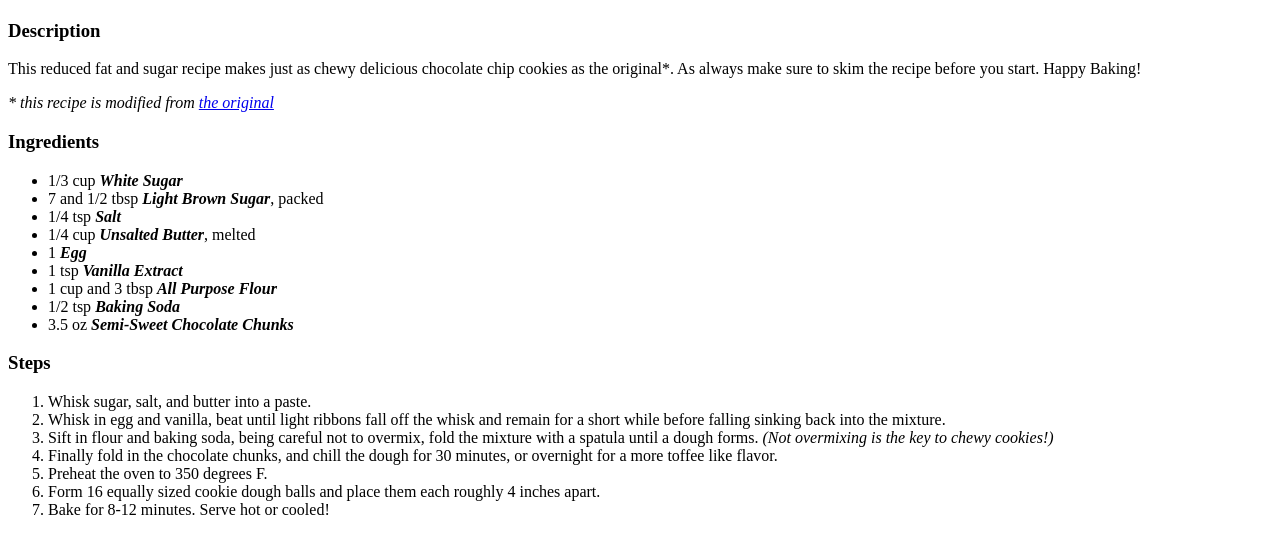
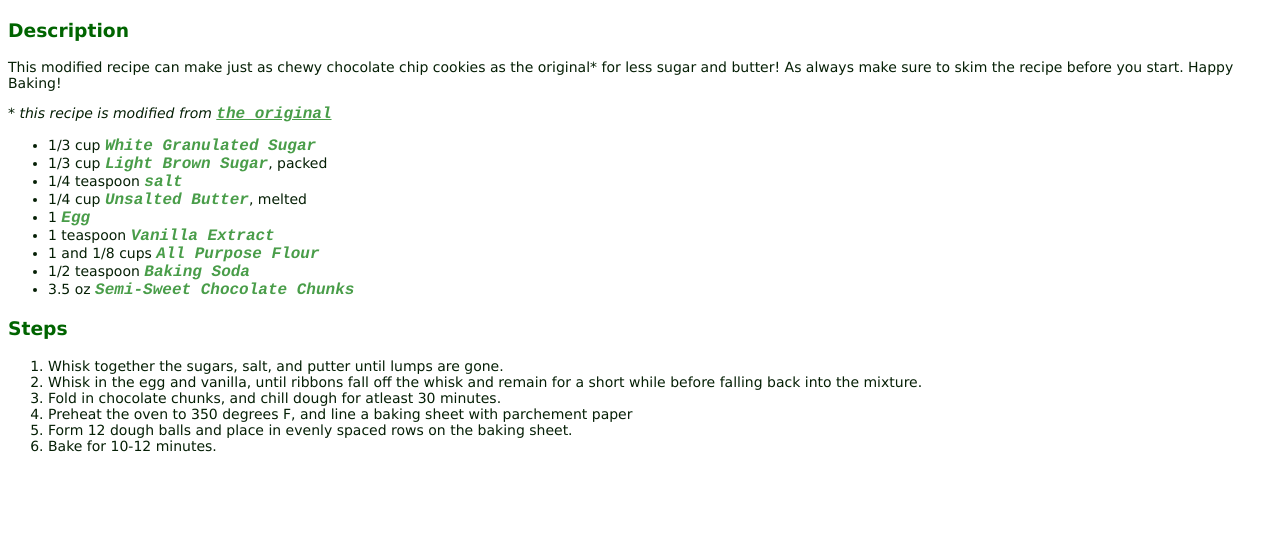
Before and after one commit to RiaTao/odin-recipes, a plain HTML site: page recipes/cookies.html in a window 1280 px wide. Shown: the part 583-1118 px from the top of the page. After the commit the page ends 1051 px from the top, so only its background shows below. Drawn offline with Linux system fonts and the light colour scheme.

Commit message:
Fix cookie recipe, Add font color and style

```diff
--- a/recipes/cookies.html
+++ b/recipes/cookies.html
@@ -3,35 +3,34 @@
 <head>
     <meta charset="UTF-8">
     <meta name="viewport" content="width=device-width, initial-scale=1.0">
+    <link rel="stylesheet" href="../styles.css">
     <title>Cookies</title>
 </head>
 <body>
     <h1>Chocolate Chip Cookies</h1>
     <img src="https://handletheheat.com/wp-content/uploads/2019/01/soft-chocolate-chip-cookies-SQUARE.png" height="500" width="500">
     <h3>Description</h3>
-    <p>This reduced fat and sugar recipe makes just as chewy delicious chocolate chip cookies as the original*. As always make sure to skim the recipe before you start. Happy Baking!</p>
-    <em><p>* this recipe is modified from <a href="https://tasty.co/recipe/the-best-chewy-chocolate-chip-cookies" target="_blank" rel="noopener nooreferrer nofollow">the original</a></p></em>
-    <h3>Ingredients</h3>
+    <p>This modified recipe can make just as chewy chocolate chip cookies as the original* for less sugar and butter! As always make sure to skim the recipe before you start. Happy Baking!</p>
+    <em><p>* this recipe is modified from <a href="https://tasty.co/recipe/the-best-chewy-chocolate-chip-cookies" target="_blank" rel="noopener noreferrer nofollow">the original</a></p></em>
     <ul>
-        <li>1/3 cup <strong><em>White Sugar</em></strong></li>
-        <li>7 and 1/2 tbsp <strong><em>Light Brown Sugar</em></strong>, packed</li>
-        <li>1/4 tsp <strong><em>Salt</em></strong></li>
+        <li>1/3 cup <strong><em>White Granulated Sugar</em></strong></li>
+        <li>1/3 cup <strong><em>Light Brown Sugar</em></strong>, packed</li>
+        <li>1/4 teaspoon <strong><em>salt</em></strong></li>
         <li>1/4 cup <strong><em>Unsalted Butter</em></strong>, melted</li>
         <li>1 <strong><em>Egg</em></strong></li>
-        <li>1 tsp <strong><em>Vanilla Extract</em></strong></li>
-        <li>1 cup and 3 tbsp <strong><em>All Purpose Flour</em></strong></li>
-        <li>1/2 tsp <strong><em>Baking Soda</em></strong></li>
+        <li>1 teaspoon <strong><em>Vanilla Extract</em></strong></li>
+        <li>1 and 1/8 cups <strong><em>All Purpose Flour</em></strong></li>
+        <li>1/2 teaspoon <strong><em>Baking Soda</em></strong></li>
         <li>3.5 oz <strong><em>Semi-Sweet Chocolate Chunks</em></strong></li>
     </ul>
     <h3>Steps</h3>
     <ol>
-        <li>Whisk sugar, salt, and butter into a paste.</li>
-        <li>Whisk in egg and vanilla, beat until light ribbons fall off the whisk and remain for a short while before falling sinking back into the mixture.</li>
-        <li>Sift in flour and baking soda, being careful not to overmix, fold the mixture with a spatula until a dough forms. <em>(Not overmixing is the key to chewy cookies!)</em></li>
-        <li>Finally fold in the chocolate chunks, and chill the dough for 30 minutes, or overnight for a more toffee like flavor.</li>
-        <li>Preheat the oven to 350 degrees F.</li>
-        <li>Form 16 equally sized cookie dough balls and place them each roughly 4 inches apart.</li>
-        <li>Bake for 8-12 minutes. Serve hot or cooled!</li>
+        <li>Whisk together the sugars, salt, and putter until lumps are gone.</li>
+        <li>Whisk in the egg and vanilla, until ribbons fall off the whisk and remain for a short while before falling back into the mixture.</li>
+        <li>Fold in chocolate chunks, and chill dough for atleast 30 minutes.</li>
+        <li>Preheat the oven to 350 degrees F, and line a baking sheet with parchement paper</li>
+        <li>Form 12 dough balls and place in evenly spaced rows on the baking sheet.</li>
+        <li>Bake for 10-12 minutes.</li>
     </ol>
 </body>
 </html>
--- /dev/null
+++ b/styles.css
@@ -0,0 +1,23 @@
+h1 {
+    color:darkgreen;
+    font-family: Courier;
+    font-weight: bolder;
+}
+
+h3 {
+    color: darkgreen;
+    font-family: Verdana;
+}
+
+p, ul, ol {
+    color: rgb(5, 31, 5);
+    font-family: Verdana;
+    font-size: 14px;
+}
+
+a, strong {
+    color: rgb(73, 157, 73);
+    font-family: Courier;
+    font-weight: bold;
+    font-size: 16px;
+}
```
Also changed, not shown: index.html (+1 -0 lines), recipes/cheesecake.html (+2 -1 lines), recipes/muffins.html (+1 -0 lines).
